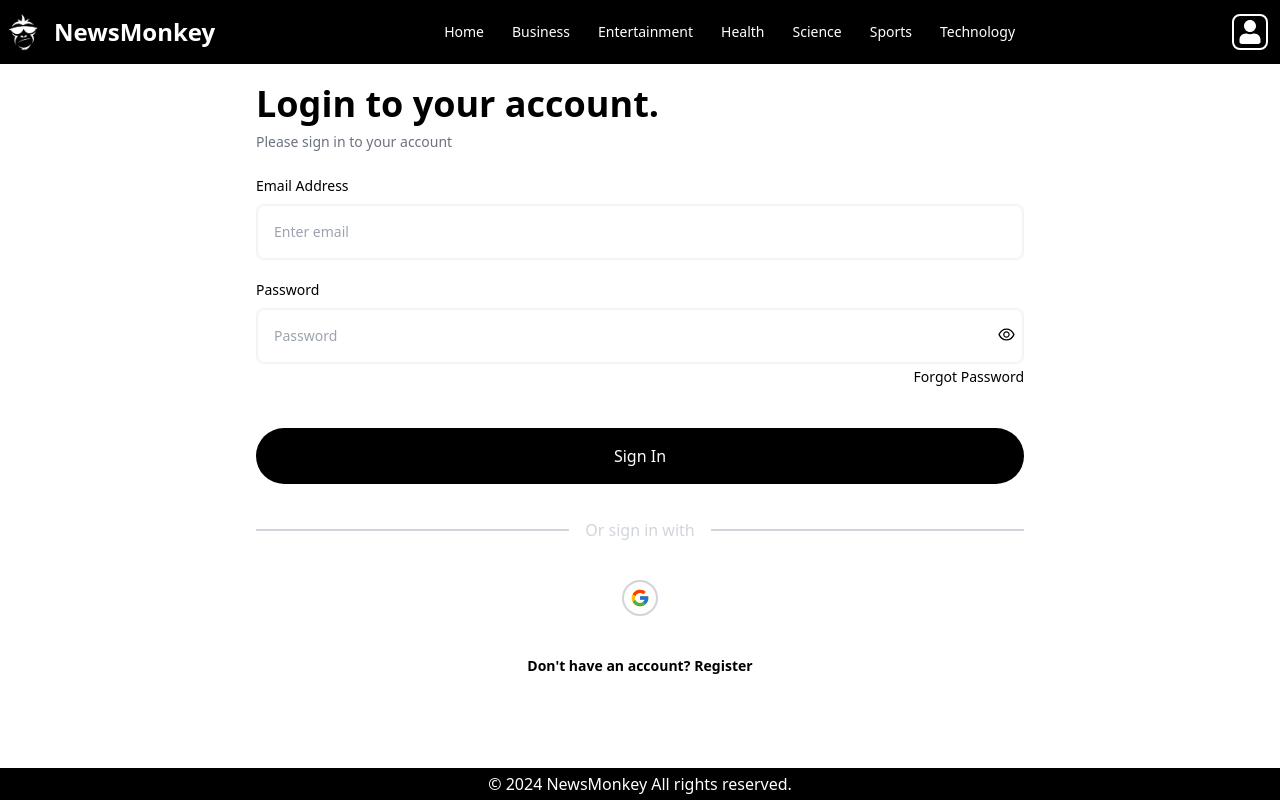
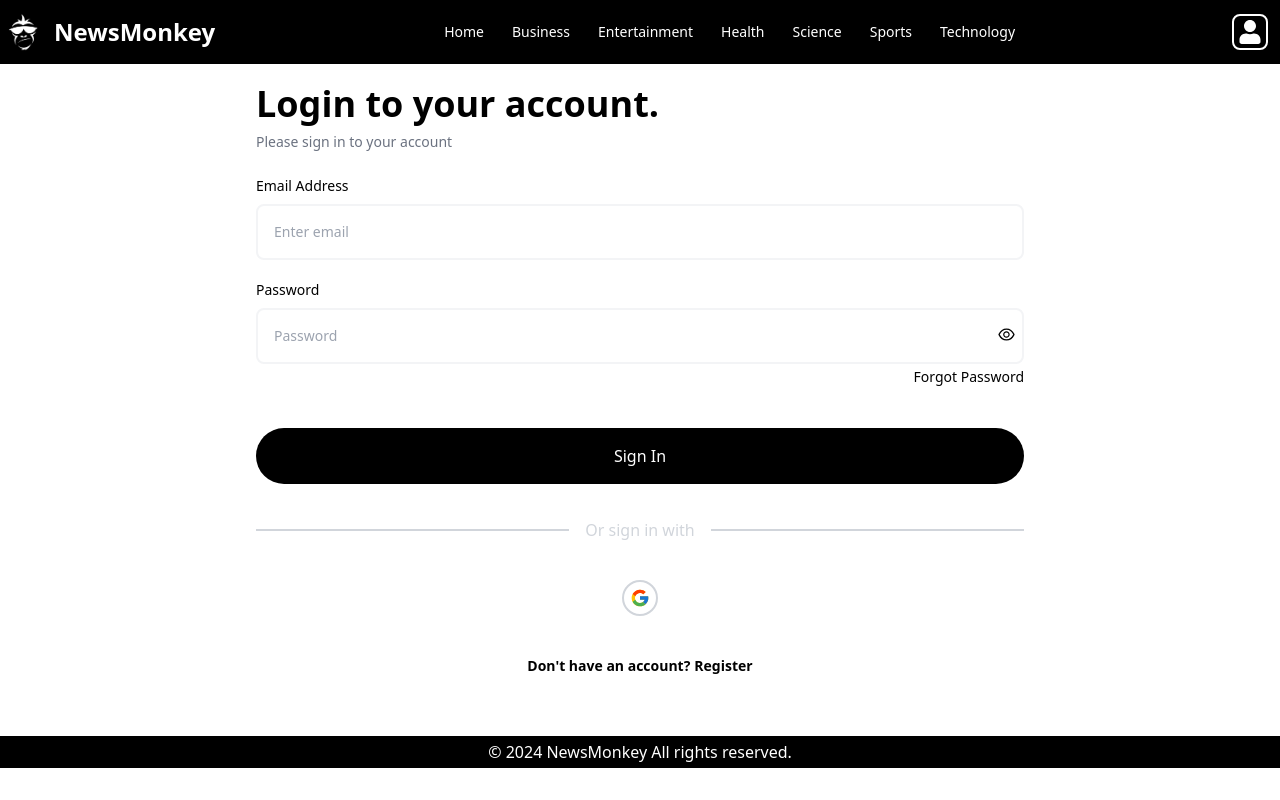
Before and after one commit to iamrommy/Newsmonkey, a React (Create React App) app: page /login in a window 1280 px wide. Built offline with nearby package versions, Linux system fonts and the light colour scheme; no server answers.

Commit message:
fixed footer

```diff
--- a/src/components/Footer.js
+++ b/src/components/Footer.js
@@ -1,8 +1,13 @@
 import React from 'react'
+import { useSelector } from 'react-redux';
+import { useLocation } from 'react-router-dom';
 
 const Footer = ({progress}) => {
+    const { loading } = useSelector((state) => state.auth);
+    const location = useLocation();
+    const isPresentOnloginOrsignUp = location.pathname === '/login' || location.pathname ===  '/signup';
     return (
-        <footer className={`bg-black text-white py-1 w-full ${progress !== 100 && "fixed z-20 bottom-0"}`}>
+        <footer className={`bg-black text-white py-1 w-full ${(progress !== 100 || loading) && !(isPresentOnloginOrsignUp && progress !== 100) && "fixed z-20 bottom-0"}`}>
             <div className="container mx-auto text-center">
                 <p>&copy; 2024 NewsMonkey All rights reserved.</p>
             </div>
```
